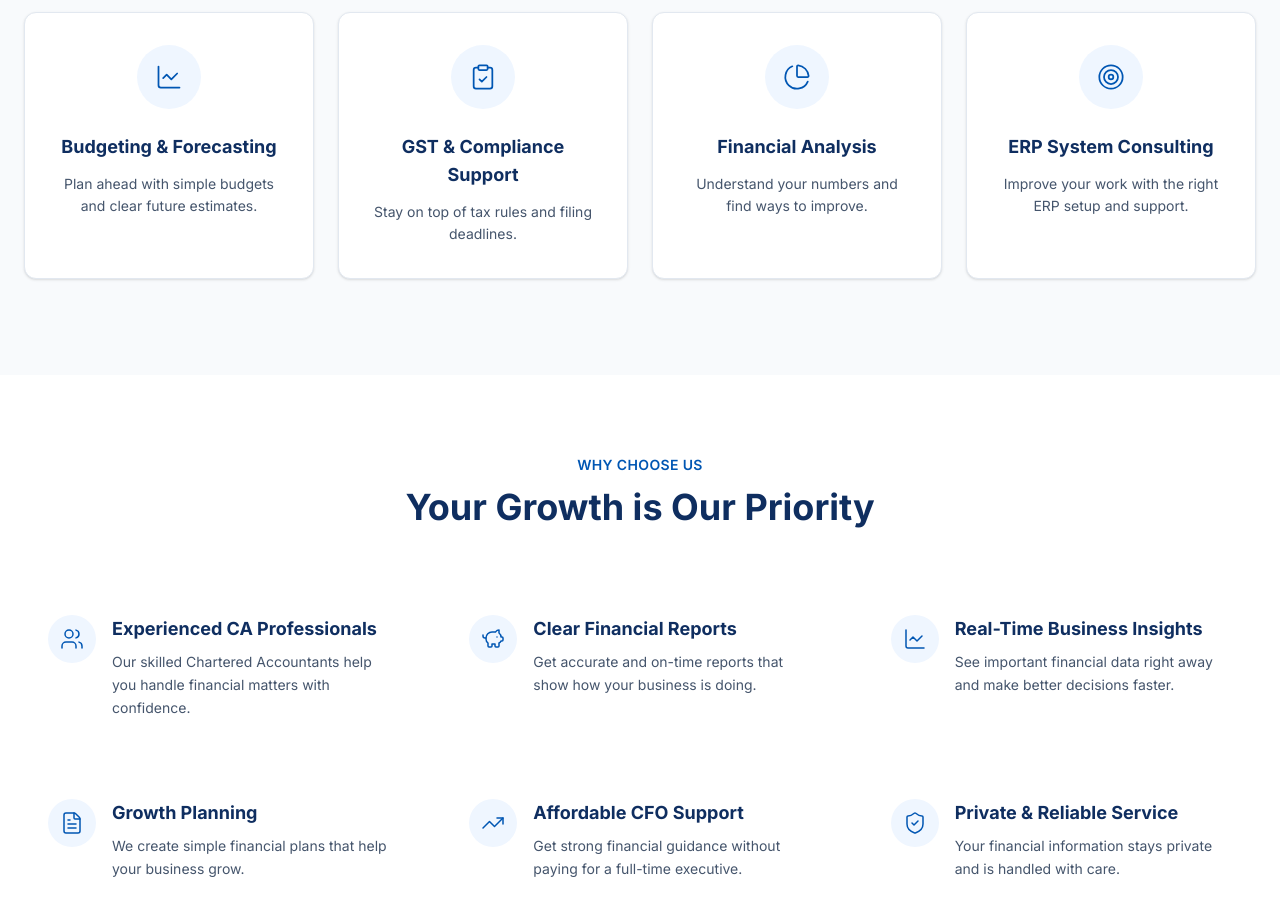
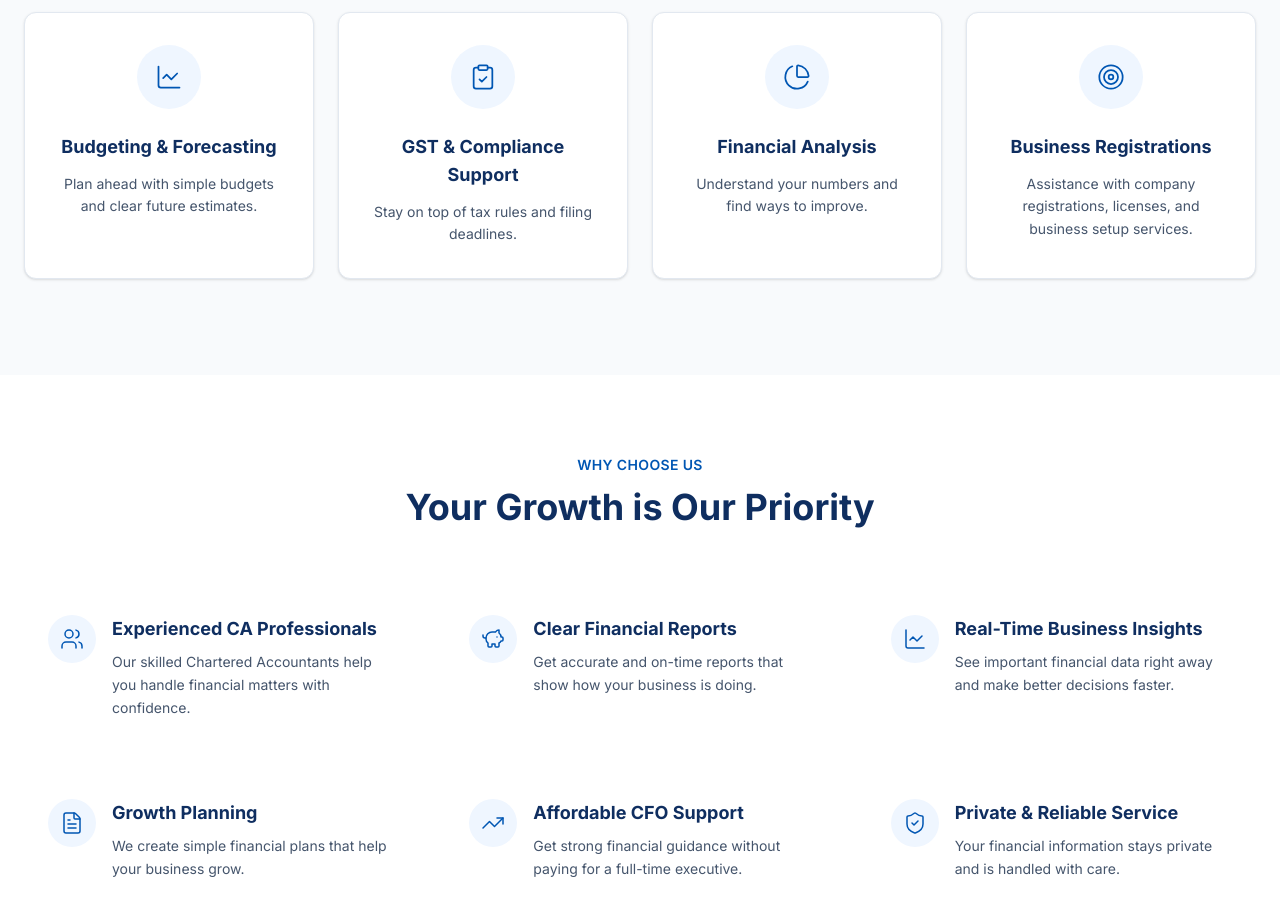
Before and after one commit to ilyasyuva20/jppallp, a Next.js app: page / in a window 1280 px wide. Shown: the part 1320-2235 px from the top of the page. Built offline with nearby package versions, Linux system fonts and the light colour scheme.

Commit message:
feat: update ERP consulting service to business registration services in Services component

```diff
--- a/src/components/Services.tsx
+++ b/src/components/Services.tsx
@@ -49,8 +49,8 @@ const services = [
     icon: PieChart,
   },
   {
-    title: "ERP System Consulting",
-    description: "Improve your work with the right ERP setup and support.",
+    title: "Business Registrations",
+    description: "Assistance with company registrations, licenses, and business setup services.",
     icon: Target,
   }
 ];
```
